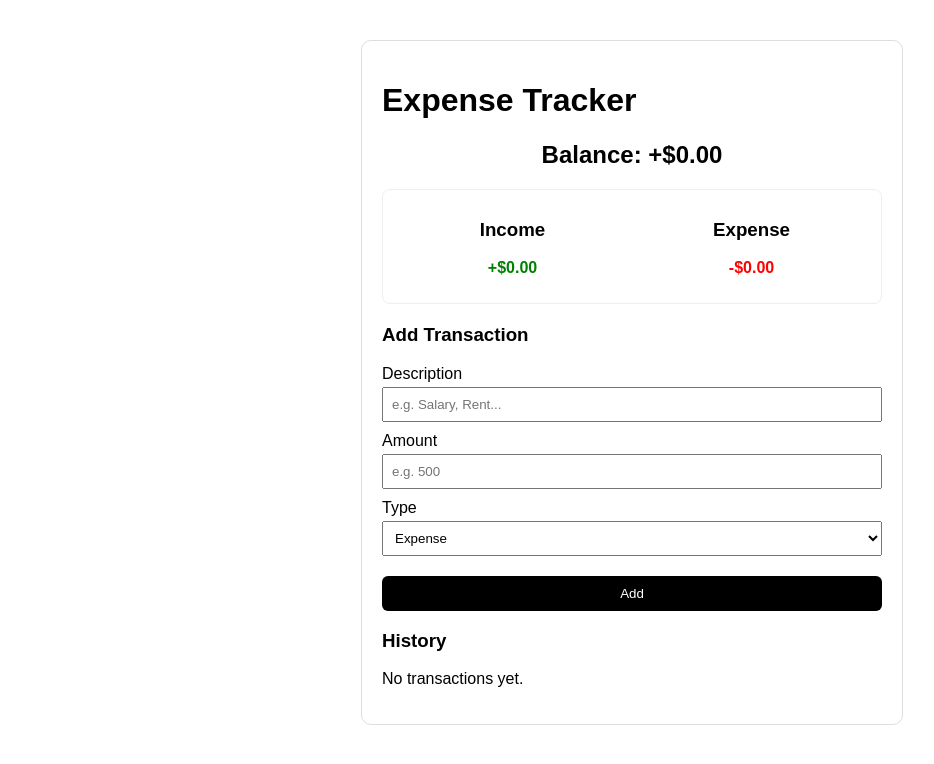
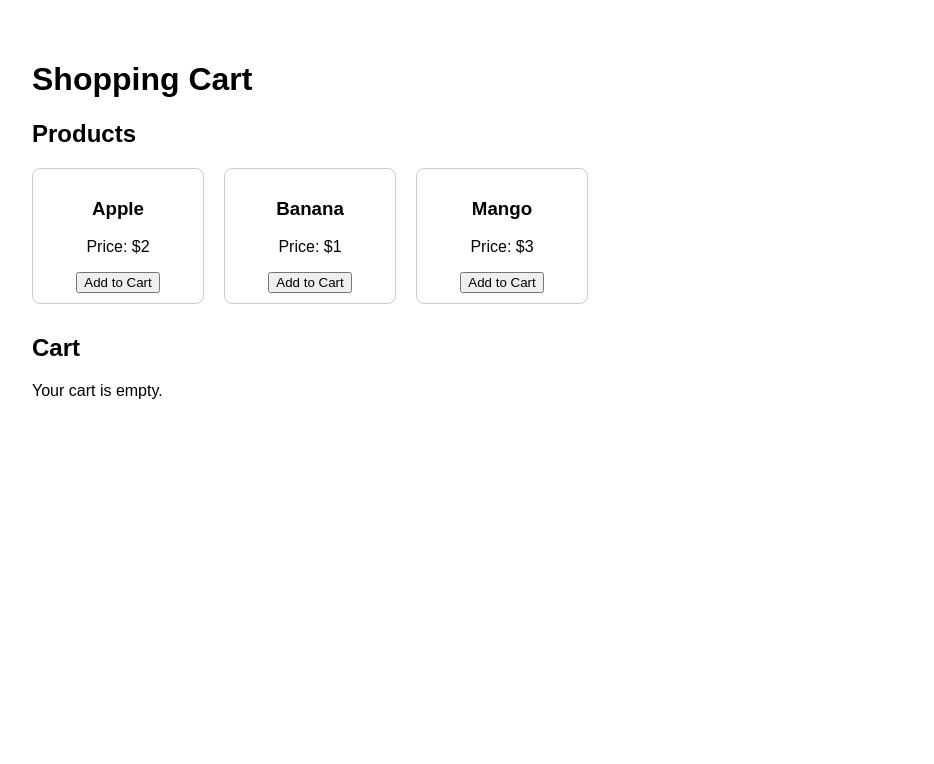
Before and after one commit to gmsijan1/react-practice-component, a React (Vite) app: page / in a window 1280 px wide. Shown: the top 764 px of the page, without its empty margins (8-942 px from the left). Built offline with nearby package versions, Linux system fonts and the light colour scheme.

Commit message:
feat: add Shopping Cart

```diff
--- a/src/App.jsx
+++ b/src/App.jsx
@@ -1,11 +1,21 @@
+//import Accordion from "./components/Accordion";
+//import ModalPopup from "./components/Click-Outside/modalPopup";
+//import ImageSlide from "./components/Image-Slider";
+//import LoadMore from "./components/LoadMore";
+//import Modal from "./components/Modal";
+//import RandomColorRG from "./components/Random-Color-Generator";
+//import SearchAutocomplete from "./components/Search-AutoComplete";
+//import StarRating from "./components/Star-Rating";
+//import Tabs from "./components/Tabs-temp";
+//import ThemeSwitch from "./components/Theme-switch";
 //import ScrollTopBottom from "./components/ScrollTopBottom";
-//import ModalPopup from "./components/Click-Outside/modalPopup";
 //import ResponsiveDemo from "./components/Responsive/ResponsiveDemo";
 //import FoodRecipeApp from "./components/FoodRecipe";
-import ExpenseTracker from "./components/Expenses-Tracker";
+//import ExpenseTracker from "./components/Expenses-Tracker";
+import ShoopingCart from "./components/Shopping-Cart";
 
 function App() {
-  return <ExpenseTracker />;
+  return <ShoopingCart />;
 }
 
 export default App;
--- /dev/null
+++ b/src/components/Shopping-Cart/index.jsx
@@ -0,0 +1,133 @@
+import { useState, useEffect } from "react";
+import "./style.css";
+
+export default function ShoppingCart() {
+  const products = [
+    { id: 1, name: "Apple", price: 2 },
+    { id: 2, name: "Banana", price: 1 },
+    { id: 3, name: "Mango", price: 3 },
+  ];
+
+  const [cart, setCart] = useState([]);
+  const [promoCode, setPromoCode] = useState("");
+  const [discount, setDiscount] = useState(0);
+
+  useEffect(() => {
+    const savedCart = localStorage.getItem("cart");
+    if (savedCart) setCart(JSON.parse(savedCart));
+  }, []);
+
+  useEffect(() => {
+    localStorage.setItem("cart", JSON.stringify(cart));
+  }, [cart]);
+
+  const handleAddToCart = (product) => {
+    setCart((prevCart) => {
+      const existing = prevCart.find((item) => item.id === product.id);
+      if (existing) {
+        return prevCart.map((item) =>
+          item.id === product.id ? { ...item, qty: item.qty + 1 } : item,
+        );
+      }
+      return [...prevCart, { ...product, qty: 1 }];
+    });
+  };
+
+  const handleRemoveFromCart = (id) => {
+    setCart((prevCart) => prevCart.filter((item) => item.id !== id));
+  };
+
+  const handleDecreaseQty = (id) => {
+    setCart((prevCart) =>
+      prevCart
+        .map((item) => (item.id === id ? { ...item, qty: item.qty - 1 } : item))
+        .filter((item) => item.qty > 0),
+    );
+  };
+
+  const clearCart = () => {
+    setCart([]);
+    setPromoCode("");
+    setDiscount(0);
+  };
+
+  const getTotal = () =>
+    cart.reduce((sum, item) => sum + item.price * item.qty, 0);
+
+  const getFinalTotal = () => {
+    const subtotal = getTotal();
+    return subtotal - subtotal * discount;
+  };
+
+  const getTotalItems = () => cart.reduce((sum, item) => sum + item.qty, 0);
+
+  const applyPromo = () => {
+    if (promoCode.trim().toUpperCase() === "SAVE10") setDiscount(0.1);
+    else setDiscount(0);
+  };
+
+  return (
+    <div className="cart-container">
+      <h1>
+        Shopping Cart{" "}
+        {cart.length > 0 && <span>({getTotalItems()} items)</span>}
+      </h1>
+
+      <h2>Products</h2>
+      <div className="products">
+        {products.map((product) => (
+          <div key={product.id} className="product-card">
+            <h3>{product.name}</h3>
+            <p>Price: ${product.price}</p>
+            <button onClick={() => handleAddToCart(product)}>
+              Add to Cart
+            </button>
+          </div>
+        ))}
+      </div>
+
+      <h2 className="cart-title">Cart</h2>
+      {cart.length === 0 && <p>Your cart is empty.</p>}
+
+      {cart.length > 0 && (
+        <div>
+          <button className="clear-btn" onClick={clearCart}>
+            Clear Cart
+          </button>
+
+          {cart.map((item) => (
+            <div key={item.id} className="cart-item">
+              <span className="item-name">{item.name}</span>
+              <span>Price: ${item.price}</span>
+              <span>Qty: {item.qty}</span>
+              <button onClick={() => handleAddToCart(item)}>+</button>
+              <button onClick={() => handleDecreaseQty(item.id)}>-</button>
+              <button onClick={() => handleRemoveFromCart(item.id)}>
+                Remove
+              </button>
+              <span className="subtotal">
+                Subtotal: ${item.price * item.qty}
+              </span>
+            </div>
+          ))}
+
+          <div className="promo-section">
+            <input
+              type="text"
+              placeholder="Promo code (SAVE10)"
+              value={promoCode}
+              onChange={(e) => setPromoCode(e.target.value)}
+            />
+            <button onClick={applyPromo}>Apply</button>
+          </div>
+
+          <h3>Subtotal: ${getTotal().toFixed(2)}</h3>
+          {discount > 0 && (
+            <p>Discount applied: {(discount * 100).toFixed(0)}%</p>
+          )}
+          <h2>Total to Pay: ${getFinalTotal().toFixed(2)}</h2>
+        </div>
+      )}
+    </div>
+  );
+}
--- /dev/null
+++ b/src/components/Shopping-Cart/style.css
@@ -0,0 +1,58 @@
+.cart-container {
+  padding: 40px;
+  font-family: Arial, sans-serif;
+}
+
+.products {
+  display: flex;
+  gap: 20px;
+  margin-bottom: 20px;
+}
+
+.product-card {
+  border: 1px solid #ccc;
+  padding: 10px;
+  border-radius: 8px;
+  width: 150px;
+  text-align: center;
+}
+
+.cart-title {
+  margin-top: 30px;
+}
+
+.clear-btn {
+  margin-bottom: 10px;
+  padding: 6px 12px;
+  cursor: pointer;
+}
+
+.cart-item {
+  display: flex;
+  align-items: center;
+  gap: 10px;
+  border-bottom: 1px solid #ddd;
+  padding: 10px 0;
+}
+
+.item-name {
+  width: 100px;
+}
+
+.subtotal {
+  margin-left: auto;
+}
+
+.promo-section {
+  margin-top: 20px;
+}
+
+.promo-section input {
+  padding: 5px;
+  margin-right: 10px;
+}
+
+.promo-section button {
+  padding: 5px 10px;
+  cursor: pointer;
+}
```
